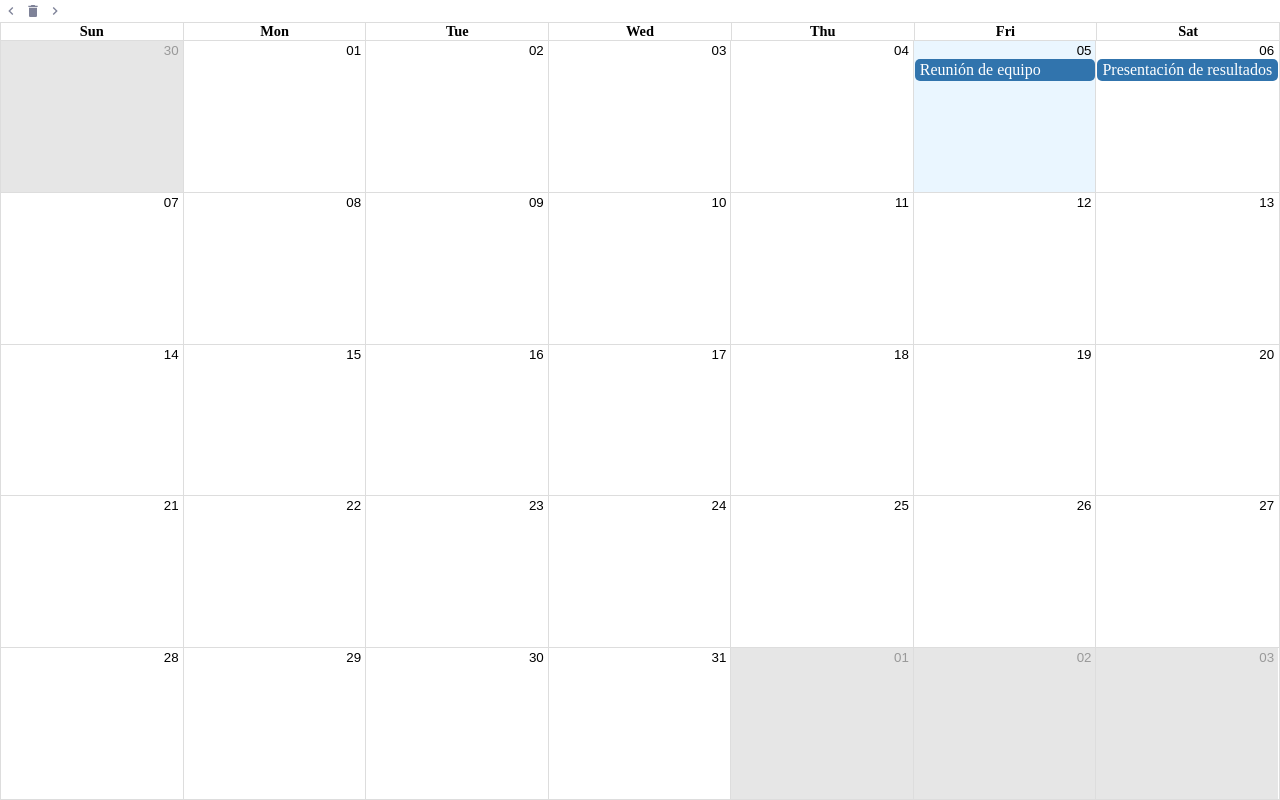
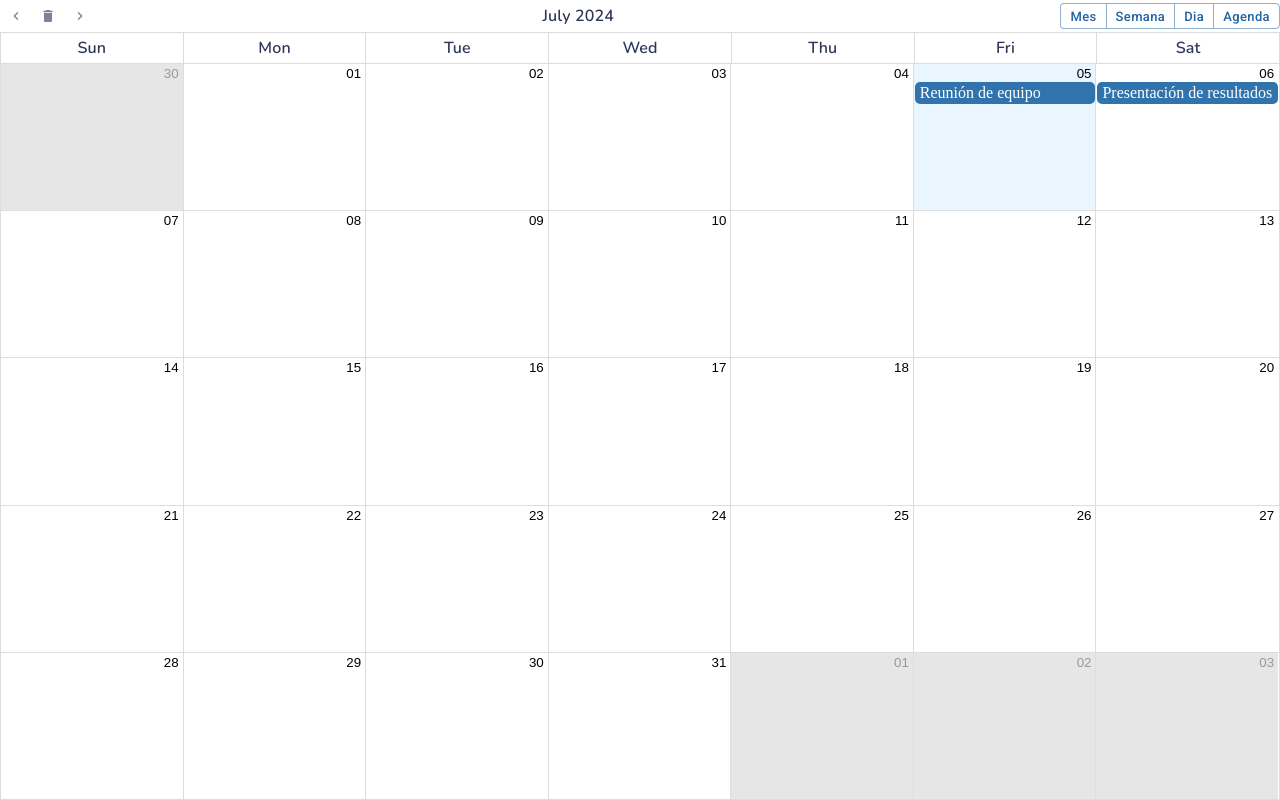
Before and after one commit to ronalsscc/sinco-design-react, a React (Vite) app: page / in a window 1280 px wide. Built offline with nearby package versions, Linux system fonts and the light colour scheme.

Commit message:
Se avanza en el reemplazo de componentes y reemplazo de sub-componentes

```diff
--- /dev/null
+++ b/src/componentes/SincoCalendar/Interfaces/index.ts
@@ -0,0 +1 @@
+export  * from './interfaces'
--- a/src/componentes/SincoCalendar/SincoCalendar.tsx
+++ b/src/componentes/SincoCalendar/SincoCalendar.tsx
@@ -1,33 +1,20 @@
-import React from 'react';
-import { Calendar, momentLocalizer, Views, Event, stringOrDate } from 'react-big-calendar';
-import { CalendarToolbar, getMessagesES } from '.';
+
+
+
+import { useMemo } from 'react';
+import { Calendar, momentLocalizer, Views } from 'react-big-calendar';
+import { CalendarToolbar, HeaderDayMonth, getMessagesES } from '.';
 
 import 'react-big-calendar/lib/css/react-big-calendar.css';
 import moment from 'moment'
 import 'moment-timezone'
+import { SincoCalendarProps } from './Interfaces';
 
 moment.locale('es');
 const localizer = momentLocalizer(moment);
 
-interface SincoCalendarProps {
-    events: Event[];
-    startAccessor?: string | ((event: Event) => Date);
-    endAccessor?: string | ((event: Event) => Date);
-    titleAccessor?: string;
-    defaultView?: Views;
-    selectable?: boolean;
-    onSelectEvent?: (event: Event) => any;
-    onDoubleClickEvent?: (event: Event) => any;
-    onShowMore?: (events: Event[], date: Date) => any
-    onSelectSlot?: (slotInfo: {
-        start: stringOrDate;
-        end: stringOrDate;
-        slots: Date[];
-    }) => void;
-    [key: string]: any;
-};
-
-export function SincoCalendar({ events,
+export function SincoCalendar({
+    events,
     startAccessor = 'start',
     endAccessor = 'end',
     titleAccessor = 'title',
@@ -38,6 +25,18 @@ export function SincoCalendar({ events,
     onDoubleClickEvent,
     onShowMore,
     ...props }: SincoCalendarProps) {
+
+    const { components } = useMemo(
+        () => ({
+            components: {
+                toolbar: CalendarToolbar,
+                month: {
+                    header: HeaderDayMonth
+                }
+            },
+        }),
+        []
+    )
 
     return (
         <Calendar
@@ -54,43 +53,8 @@ export function SincoCalendar({ events,
             onSelectSlot={onSelectSlot}
             onDoubleClickEvent={onDoubleClickEvent}
             onShowMore={onShowMore}
-            components={{
-                toolbar: CalendarToolbar
-            }}
+            components={components}
             {...props}
         />
     )
-
 }
-
-//     events,
-//     startAccessor = 'start',
-//     endAccessor = 'end',
-//     titleAccessor = 'title',
-//     defaultView = Views.MONTH,
-//     selectable = true,
-//     onSelectEvent,
-//     onSelectSlot,
-//     onDoubleClickEvent,
-//     onShowMore,
-//     ...props
-// }) => {
-//     return (
-//         <Calendar
-//             localizer={localizer}
-//             events={events}
-//             startAccessor={startAccessor}
-//             endAccessor={endAccessor}
-//             titleAccessor={titleAccessor}
-//             defaultView={defaultView}
-//             selectable={selectable}
-//             onSelectEvent={onSelectEvent}
-//             onSelectSlot={onSelectSlot}
-//             onDoubleClickEvent={onDoubleClickEvent}
-//             onShowMore={onShowMore}
-//             {...props}
-//         />
-//     );
-// };
-
-// export default MiCalendario;
--- a/src/componentes/SincoCalendar/components/customToolbar.tsx
+++ /dev/null
@@ -1,26 +0,0 @@
-import { ChevronLeft, ChevronRight, Delete } from '@mui/icons-material';
-import { ButtonGroup, IconButton, Stack } from '@mui/material';
-import { ToolbarProps } from 'react-big-calendar';
-
-
-export const CalendarToolbar = ({ label, onNavigate, onView }: ToolbarProps) => {
-
-    return (
-        <Stack direction="row" width={"100%"} spacing={2} alignItems="center" justifyContent="space-between" >
-            <ButtonGroup>
-                <IconButton size="small" aria-label="delete" onClick={() => onNavigate('PREV')}>
-                    <ChevronLeft fontSize='small' />
-                </IconButton>
-                <IconButton size="small" aria-label="delete" onClick={() => onNavigate('TODAY')}>
-                    <Delete fontSize='small' />
-                </IconButton>
-                <IconButton size="small" aria-label="delete" onClick={() => onNavigate('NEXT')}>
-                    <ChevronRight fontSize='small' />
-                </IconButton>
-            </ButtonGroup>
-                {/* <Typography variant="h6" color="textPrimary">
-                    {label}
-                </Typography>  */}
-        </Stack>
-    );
-};
--- a/src/componentes/SincoCalendar/components/index.ts
+++ b/src/componentes/SincoCalendar/components/index.ts
@@ -1 +1,2 @@
-export * from './customToolbar';
+export * from './toolbar';
+export * from './month/HeaderDayMonth';
--- /dev/null
+++ b/src/componentes/SincoCalendar/components/month/HeaderDayMonth.tsx
@@ -0,0 +1,12 @@
+import { Box, Typography } from "@mui/material";
+
+export const HeaderDayMonth = ({ label }) => {
+
+    return (
+        <Box height={30} display={"flex"} alignItems={"center"} justifyContent={"center"}>
+            <Typography variant="h6" color="text.primary">
+                {label}
+            </Typography>
+        </Box>
+    )
+}
--- /dev/null
+++ b/src/componentes/SincoCalendar/components/month/MonthEvent.tsx
@@ -0,0 +1,6 @@
+export const MonthEvent = () => {
+    return (
+        <>
+        </>
+    )
+}
--- /dev/null
+++ b/src/componentes/SincoCalendar/components/month/headerDayCell.tsx
@@ -0,0 +1,6 @@
+export const DateHeader = () =>{
+    return (
+        <>
+        </>
+    )
+}
--- /dev/null
+++ b/src/componentes/SincoCalendar/components/month/index.ts
@@ -0,0 +1,2 @@
+export * from './HeaderDayMonth';
+export * from './headerDayCell';
--- /dev/null
+++ b/src/componentes/SincoCalendar/components/toolbar.tsx
@@ -0,0 +1,34 @@
+import { ChevronLeft, ChevronRight, Delete } from '@mui/icons-material';
+import { Button, ButtonGroup, IconButton, Stack, Typography } from '@mui/material';
+import { ToolbarProps } from 'react-big-calendar';
+
+
+export const CalendarToolbar = ({ label, onNavigate, onView }: ToolbarProps) => {
+
+    return (
+        <Stack direction="row" width={"100%"} spacing={2} alignItems="center" justifyContent="space-between" gap={1} >
+            <ButtonGroup>
+                <IconButton aria-label="delete" onClick={() => onNavigate('PREV')}>
+                    <ChevronLeft fontSize='small' />
+                </IconButton>
+                <IconButton aria-label="delete" onClick={() => onNavigate('TODAY')}>
+                    <Delete fontSize='small' />
+                </IconButton>
+                <IconButton aria-label="delete" onClick={() => onNavigate('NEXT')}>
+                    <ChevronRight fontSize='small' />
+                </IconButton>
+            </ButtonGroup>
+
+            <Typography variant="h6" color="textPrimary">
+                {label}
+            </Typography>
+
+            <ButtonGroup >
+                <Button onClick={() => { onView('month') }}  >Mes</Button>
+                <Button onClick={() => { onView('week') }} >Semana</Button>
+                <Button onClick={() => { onView('day') }} >Dia</Button>
+                <Button onClick={() => { onView('agenda') }} >Agenda</Button>
+            </ButtonGroup>
+        </Stack>
+    );
+};
```
Also changed, not shown: src/componentes/SincoCalendar/Interfaces/interfaces.ts (added, +20 -0 lines).
